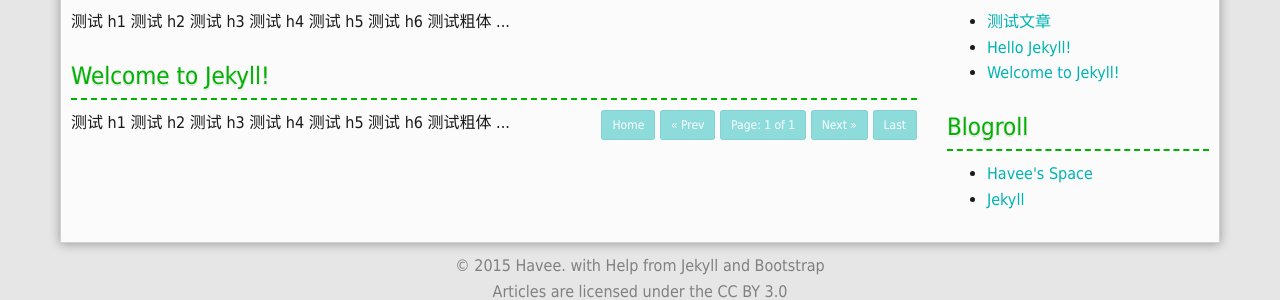
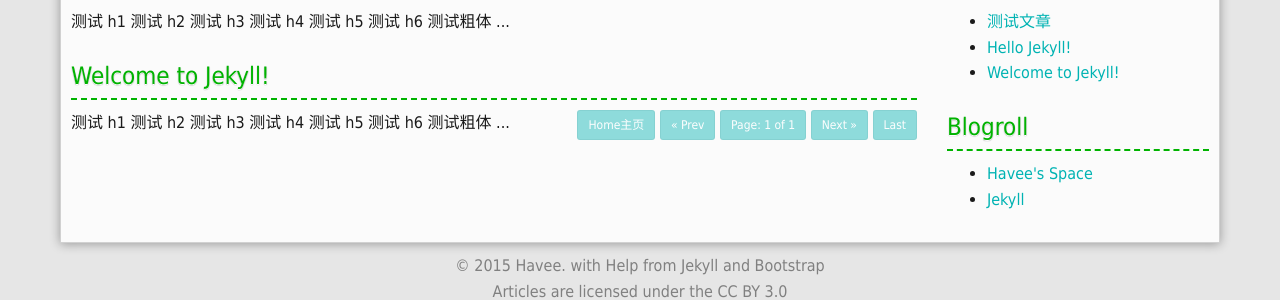
Before and after one commit to BlogTestAccount/BlogTestAccount.github.io, a Jekyll site: the page built from index.html, in a window 1280 px wide. Shown: the part 237-537 px from the top of the page. Built offline with Jekyll 4.4.1, drawn with Linux system fonts in a browser that asks for light colours; Markdown is read by kramdown in place of the engine named in the settings; the list of posts is cut into pages by our own code.

Commit message:
another commit for build

```diff
--- a/index.html
+++ b/index.html
@@ -22,7 +22,7 @@ layout: default
     <a class="btn btn-primary btn-sm" href="/page{{paginator.previous_page}}/">&laquo; Prev</a>
     {% endif %}
     {% else %}
-    <span><a class="btn btn-primary btn-sm disabled" href="/">Home</a></span>
+    <span><a class="btn btn-primary btn-sm disabled" href="/">Home主页</a></span>
     <span><a class="btn btn-primary btn-sm disabled">&laquo; Prev</a></span>
     {% endif %}
     <span><a class="btn btn-primary btn-sm disabled">Page: {{paginator.page}} of {{paginator.total_pages}}</a></span>
```
